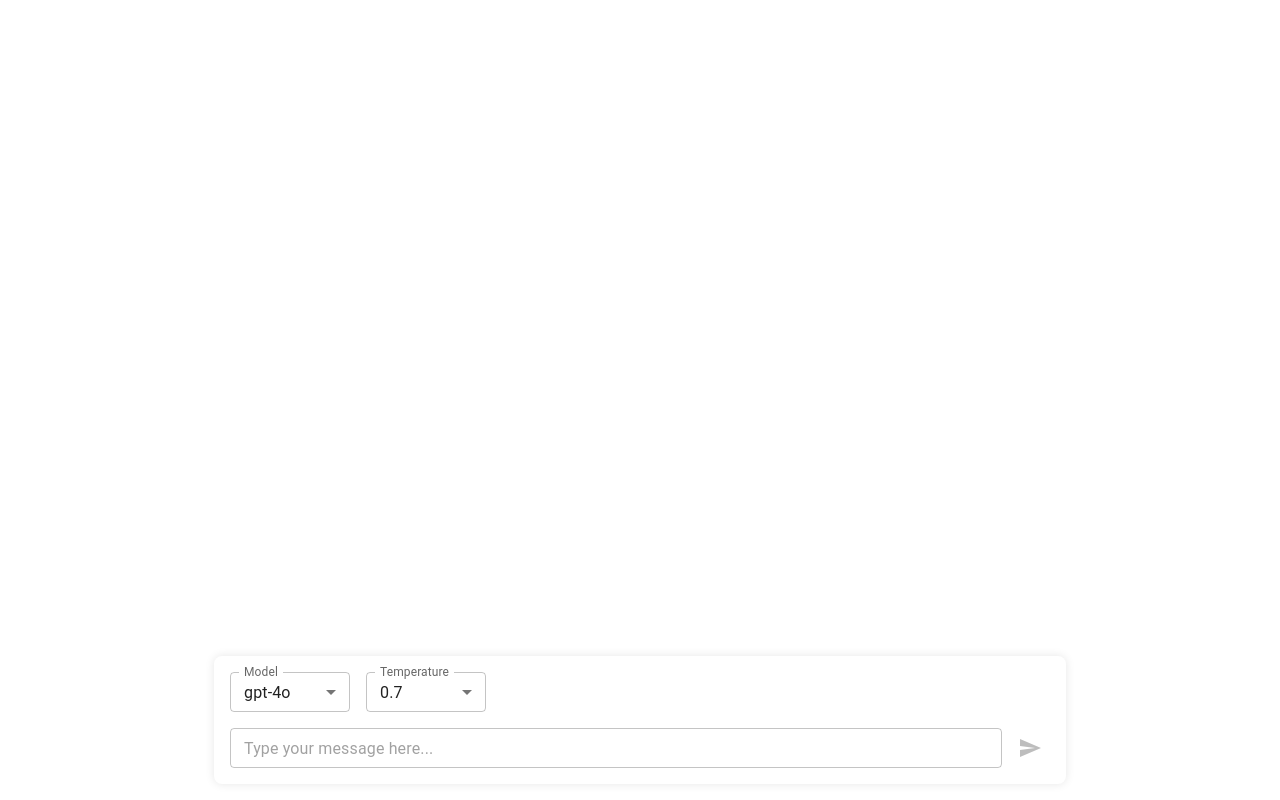
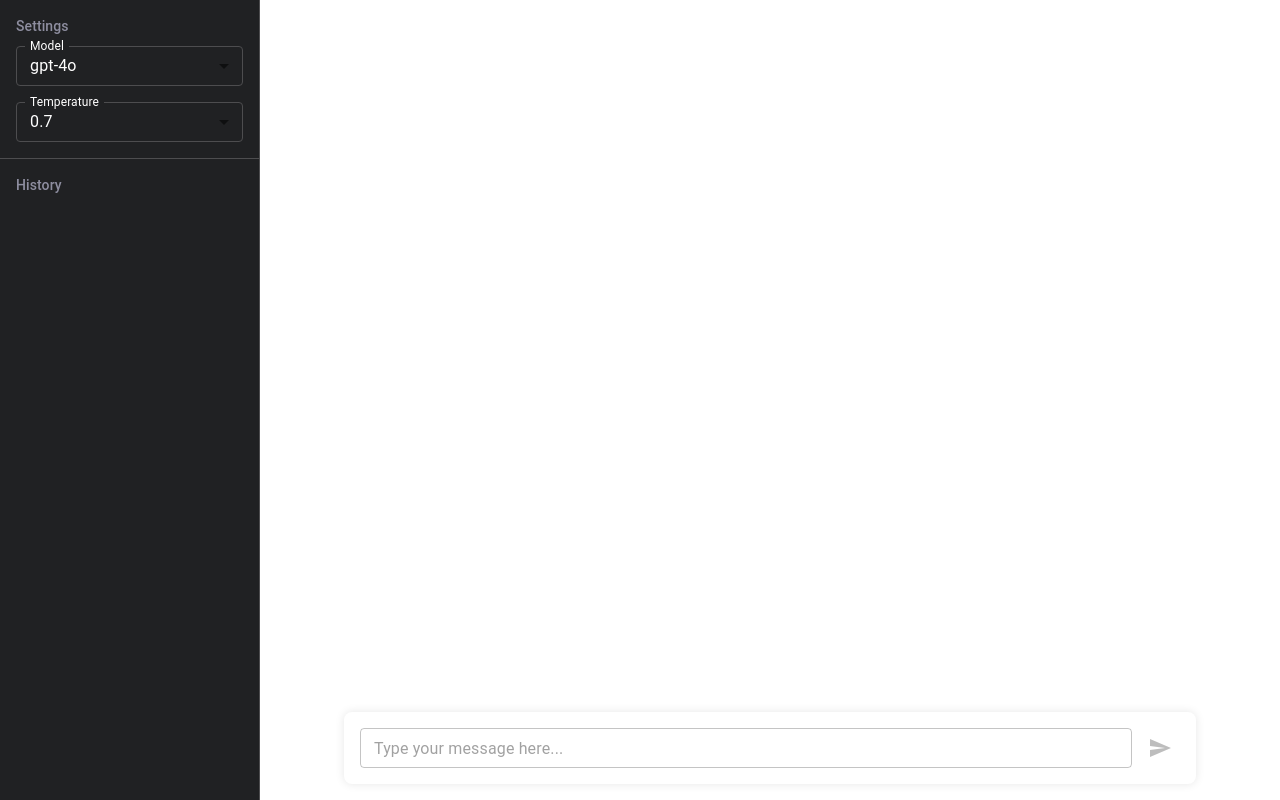
Before and after one commit to bohuang-work/ChatGPT_React_Django, a React (Create React App) app in the folder frontend/: page / in a window 1280 px wide. Built offline with nearby package versions, Linux system fonts and the light colour scheme.

Commit message:
add sideBar

```diff
--- a/frontend/src/components/ChatInterface.js
+++ b/frontend/src/components/ChatInterface.js
@@ -3,10 +3,6 @@ import {
   Box,
   Container,
   TextField,
-  Select,
-  MenuItem,
-  FormControl,
-  InputLabel,
   Paper,
   IconButton,
   Tooltip,
@@ -18,9 +14,13 @@ import ReactMarkdown from 'react-markdown';
 import axios from 'axios';
 import PersonIcon from '@mui/icons-material/Person';
 import ReplayIcon from '@mui/icons-material/Replay';
+import SmartToyOutlinedIcon from '@mui/icons-material/SmartToyOutlined';
+import { Prism as SyntaxHighlighter } from 'react-syntax-highlighter';
+import { oneLight } from 'react-syntax-highlighter/dist/esm/styles/prism';
+import ChatSidebar from './ChatSidebar';
 
 /**
- * ChatInterface component provides a ChatGPT-like interface with model and temperature selection
+ * ChatInterface component of clone ChatGPT
  * @component
  */
 const ChatInterface = () => {
@@ -149,22 +149,21 @@ const ChatInterface = () => {
               {/* User/Assistant Icon */}
               <Box
                 sx={{
-                  width: 'auto',
-                  minWidth: 30,
-                  height: 30,
+                  width: 30,  // Fixed width
+                  height: 30, // Fixed height
                   borderRadius: '4px',
                   display: 'flex',
                   alignItems: 'center',
                   justifyContent: 'center',
                   bgcolor: message.role === 'user' ? '#5c5c5c' : '#19c37d',
                   color: 'white',
-                  px: 1
+                  flexShrink: 0  // Prevent icon from shrinking
                 }}
               >
                 {message.role === 'user' ? (
                   <PersonIcon sx={{ fontSize: 20 }} />
                 ) : (
-                  <span style={{ fontSize: 14, fontWeight: 500 }}>Assistant</span>
+                  <SmartToyOutlinedIcon sx={{ fontSize: 20 }} />
                 )}
               </Box>
 
@@ -176,21 +175,26 @@ const ChatInterface = () => {
                       const match = /language-(\w+)/.exec(className || '');
                       return !inline && match ? (
                         <Box
-                          component="pre"
+                          component="div"
                           sx={{
-                            bgcolor: '#f7f7f8',
-                            p: 2,
-                            borderRadius: 1,
+                            bgcolor: 'white',
+                            border: '1px solid #e5e5e5',
+                            borderRadius: 2,
                             overflow: 'auto',
-                            '& code': {
-                              fontFamily: 'monospace',
-                              fontSize: '0.875rem',
-                            }
+                            my: 2
                           }}
                         >
-                          <code {...props}>
+                          <SyntaxHighlighter
+                            language={match[1]}
+                            style={oneLight}
+                            customStyle={{
+                              margin: 0,
+                              padding: '16px',
+                              backgroundColor: 'white',
+                            }}
+                          >
                             {String(children).replace(/\n$/, '')}
-                          </code>
+                          </SyntaxHighlighter>
                         </Box>
                       ) : (
                         <code
@@ -200,7 +204,8 @@ const ChatInterface = () => {
                             backgroundColor: '#f7f7f8',
                             padding: '0.2em 0.4em',
                             borderRadius: '3px',
-                            fontSize: '0.875em'
+                            fontSize: '0.875em',
+                            color: '#333'
                           }}
                         >
                           {children}
@@ -254,7 +259,30 @@ const ChatInterface = () => {
 
   return (
     <Box sx={{
+      display: 'flex',
       height: '100vh',
+    }}>
+      {/* Sidebar */}
+      <ChatSidebar
+        messages={messages}
+        model={model}
+        setModel={setModel}
+        temperature={temperature}
+        setTemperature={setTemperature}
+        models={models}
+        temperatures={temperatures}
+        onChatSelect={(index) => {
+          // Scroll to the selected message
+          const element = document.getElementById(`message-${index}`);
+          if (element) {
+            element.scrollIntoView({ behavior: 'smooth' });
+          }
+        }}
+      />
+
+      {/* Main Chat Area */}
+      <Box sx={{
+        flex: 1,
         display: 'flex',
         flexDirection: 'column',
         bgcolor: 'white'
@@ -268,11 +296,13 @@ const ChatInterface = () => {
           }}
         >
           {messages.map((message, index) => (
-          <Message key={index} message={message} />
+            <Box id={`message-${index}`} key={index}>
+              <Message message={message} />
+            </Box>
           ))}
         </Box>
 
-      {/* Controls area */}
+        {/* Input area */}
         <Container maxWidth="md" sx={{ p: 2 }}>
           <Paper
             elevation={3}
@@ -283,37 +313,6 @@ const ChatInterface = () => {
               boxShadow: '0 0 10px rgba(0,0,0,0.1)'
             }}
           >
-          <Box sx={{ mb: 2, display: 'flex', gap: 2 }}>
-            {/* Model selection */}
-            <FormControl size="small" sx={{ minWidth: 120 }}>
-              <InputLabel>Model</InputLabel>
-              <Select
-                value={model}
-                label="Model"
-                onChange={(e) => setModel(e.target.value)}
-              >
-                {models.map((m) => (
-                  <MenuItem key={m} value={m}>{m}</MenuItem>
-                ))}
-              </Select>
-            </FormControl>
-
-            {/* Temperature selection */}
-            <FormControl size="small" sx={{ minWidth: 120 }}>
-              <InputLabel>Temperature</InputLabel>
-              <Select
-                value={temperature}
-                label="Temperature"
-                onChange={(e) => setTemperature(e.target.value)}
-              >
-                {temperatures.map((t) => (
-                  <MenuItem key={t} value={t}>{t}</MenuItem>
-                ))}
-              </Select>
-            </FormControl>
-          </Box>
-
-          {/* Input form */}
             <form onSubmit={handleSubmit}>
               <Box sx={{ display: 'flex', gap: 1 }}>
                 <TextField
@@ -336,6 +335,7 @@ const ChatInterface = () => {
           </Paper>
         </Container>
       </Box>
+    </Box>
   );
 };
 
--- /dev/null
+++ b/frontend/src/components/ChatSidebar.js
@@ -0,0 +1,152 @@
+import React from 'react';
+import {
+  Box,
+  List,
+  ListItem,
+  ListItemButton,
+  ListItemText,
+  Divider,
+  FormControl,
+  InputLabel,
+  Select,
+  MenuItem,
+  Typography,
+} from '@mui/material';
+
+/**
+ * Sidebar component showing chat history and settings
+ * @component
+ */
+const ChatSidebar = ({
+  messages,
+  model,
+  setModel,
+  temperature,
+  setTemperature,
+  onChatSelect,
+  models,
+  temperatures
+}) => {
+  // Group messages by conversation
+  const chatHistory = messages.reduce((acc, msg, index) => {
+    if (msg.role === 'user') {
+      acc.push({
+        id: index,
+        question: msg.content.substring(0, 60) + '...',
+        messageIndex: index
+      });
+    }
+    return acc;
+  }, []);
+
+  return (
+    <Box
+      sx={{
+        width: 260,
+        height: '100vh',
+        bgcolor: '#202123',
+        color: 'white',
+        borderRight: '1px solid #4d4d4f',
+        display: 'flex',
+        flexDirection: 'column',
+      }}
+    >
+      {/* Settings Section */}
+      <Box sx={{ p: 2 }}>
+        <Typography variant="subtitle2" sx={{ mb: 1, color: '#8e8ea0', fontWeight: 500 }}>
+          Settings
+        </Typography>
+        <FormControl fullWidth size="small" sx={{ mb: 2 }}>
+          <InputLabel sx={{ color: 'white' }}>Model</InputLabel>
+          <Select
+            value={model}
+            label="Model"
+            onChange={(e) => setModel(e.target.value)}
+            sx={{
+              color: 'white',
+              '.MuiOutlinedInput-notchedOutline': {
+                borderColor: '#4d4d4f'
+              },
+              '&:hover .MuiOutlinedInput-notchedOutline': {
+                borderColor: '#6e6e80'
+              },
+              '&.Mui-focused .MuiOutlinedInput-notchedOutline': {
+                borderColor: '#8e8ea0'
+              }
+            }}
+          >
+            {models.map((m) => (
+              <MenuItem key={m} value={m}>{m}</MenuItem>
+            ))}
+          </Select>
+        </FormControl>
+
+        <FormControl fullWidth size="small">
+          <InputLabel sx={{ color: 'white' }}>Temperature</InputLabel>
+          <Select
+            value={temperature}
+            label="Temperature"
+            onChange={(e) => setTemperature(e.target.value)}
+            sx={{
+              color: 'white',
+              '.MuiOutlinedInput-notchedOutline': {
+                borderColor: '#4d4d4f'
+              },
+              '&:hover .MuiOutlinedInput-notchedOutline': {
+                borderColor: '#6e6e80'
+              },
+              '&.Mui-focused .MuiOutlinedInput-notchedOutline': {
+                borderColor: '#8e8ea0'
+              }
+            }}
+          >
+            {temperatures.map((t) => (
+              <MenuItem key={t} value={t}>{t}</MenuItem>
+            ))}
+          </Select>
+        </FormControl>
+      </Box>
+
+      <Divider sx={{ borderColor: '#4d4d4f' }} />
+
+      {/* Chat History Section */}
+      <Box sx={{ p: 2 }}>
+        <Typography variant="subtitle2" sx={{ mb: 1, color: '#8e8ea0', fontWeight: 500 }}>
+          History
+        </Typography>
+      </Box>
+
+      {/* Chat History List */}
+      <List sx={{ flex: 1, overflow: 'auto' }}>
+        {chatHistory.map((chat) => (
+          <ListItem key={chat.id} disablePadding>
+            <ListItemButton
+              onClick={() => onChatSelect(chat.messageIndex)}
+              sx={{
+                py: 2,
+                '&:hover': {
+                  bgcolor: '#2A2B32'
+                }
+              }}
+            >
+              <ListItemText
+                primary={chat.question}
+                sx={{
+                  '& .MuiListItemText-primary': {
+                    color: '#ececf1',
+                    fontSize: '0.875rem',
+                    overflow: 'hidden',
+                    textOverflow: 'ellipsis',
+                    whiteSpace: 'nowrap'
+                  }
+                }}
+              />
+            </ListItemButton>
+          </ListItem>
+        ))}
+      </List>
+    </Box>
+  );
+};
+
+export default ChatSidebar;
```
Also changed, not shown: frontend/src/components/react-logo.svg (added). Lines whose indentation alone changed are shown as unchanged.
